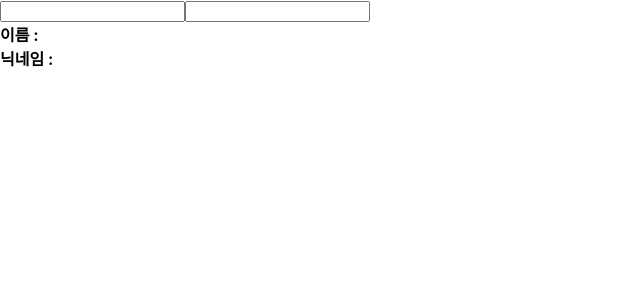
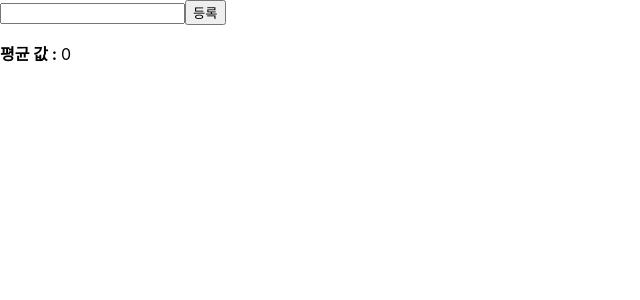
Before and after one commit to LimNoah/hooks-tutorial, a React (Create React App) app: page / in a window 1280 px wide. Shown: the top 300 px of the page, without its empty margins (0-640 px from the left). Built offline with nearby package versions, Linux system fonts and the light colour scheme.

Commit message:
docs: <8.5> Use useCallback method

```diff
--- a/src/App.js
+++ b/src/App.js
@@ -1,12 +1,13 @@
 import './App.css';
 // import Counter from './Counter';
 // import { useState } from 'react';
-import Info from './Info';
+// import Info from './Info';
+import Average from './Average';
 
 const App = () => {
   // const [visible, setVisible] = useState(false);
   // return <Counter />;
-  return <Info />
+  // return <Info />
   // return (
   //   <div>
   //     <button
@@ -20,6 +21,7 @@ const App = () => {
   //     {visible && <Info />}
   //   </div>
   // );
+  return <Average />
 }
 
 export default App;
```
